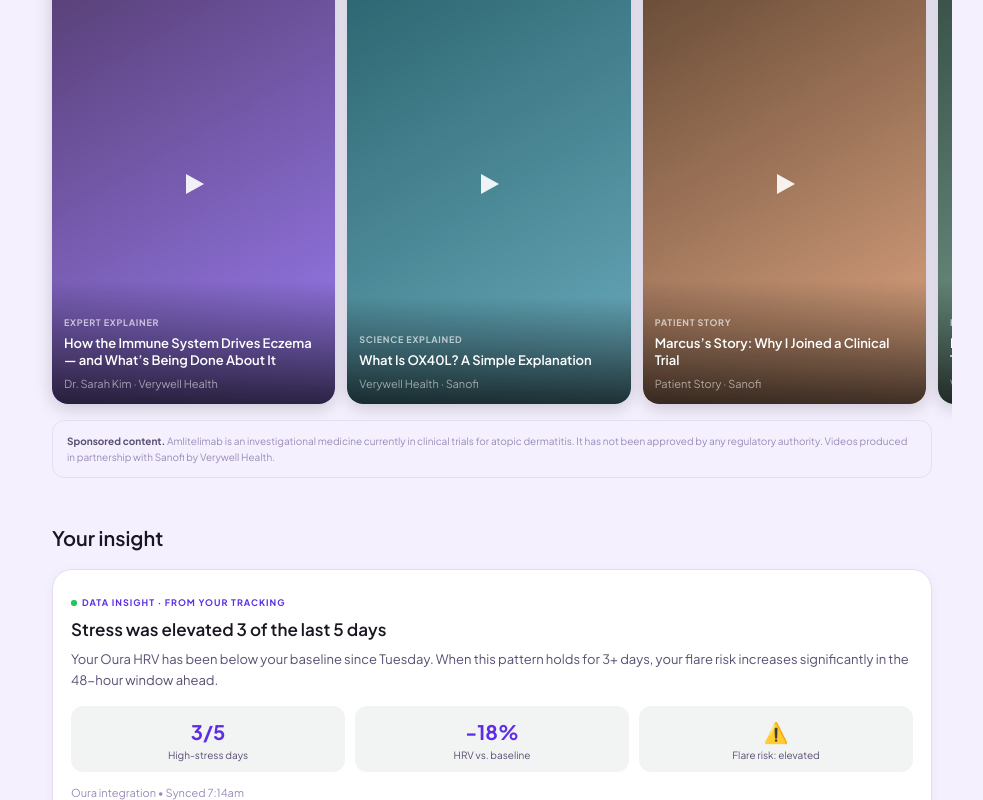
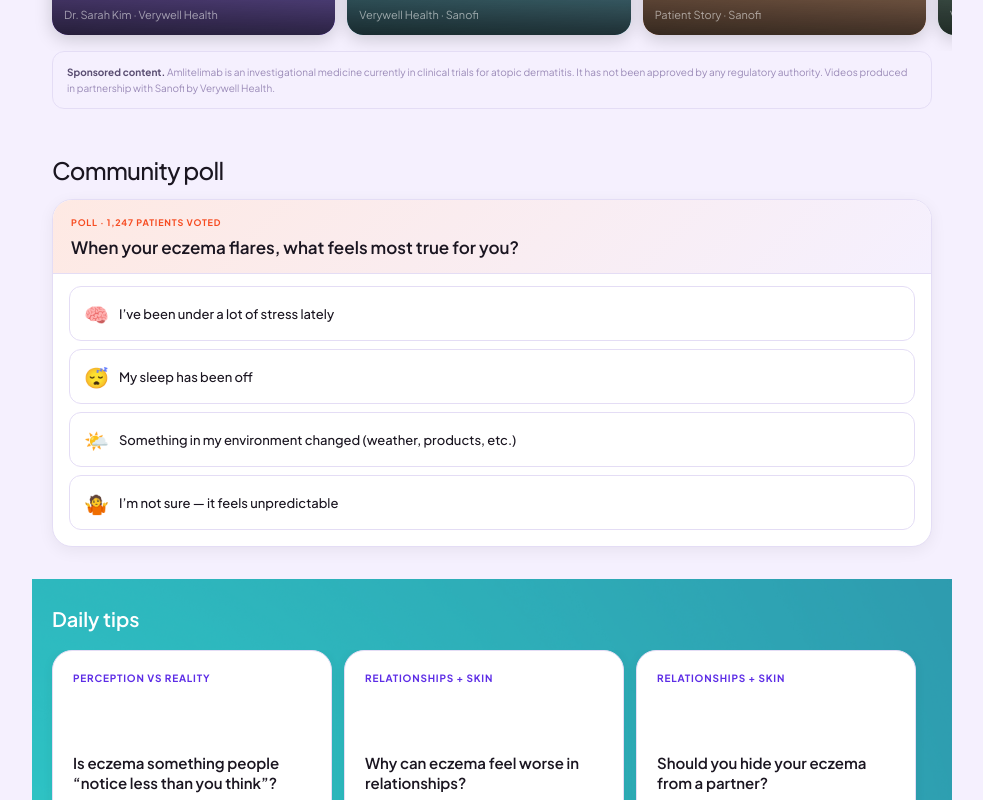
Before and after one commit to isramohamed-crypto/cardiometabolic-insights, a React (Vite) app: page / in a window 1280 px wide. Shown: the part 2060-2860 px from the top of the page, without its empty margins (148-1131 px from the left). Built offline with nearby package versions, Linux system fonts and the light colour scheme.

Commit message:
poll instead of insight

```diff
--- a/src/App.jsx
+++ b/src/App.jsx
@@ -16,6 +16,7 @@ import QuickAnswers from './components/QuickAnswers'
 import DupixentAd from './components/DupixentAd'
 import WatchNow from './components/WatchNow'
 import InsightSection from './components/InsightSection'
+import CommunityPoll from './components/CommunityPoll'
 import LearnPage from './components/LearnPage'
 import BottomNav from './components/BottomNav'
 
@@ -42,10 +43,11 @@ export default function App() {
           <ForYouNow onStartBreathe={() => setShowBreathe(true)} />
           {showBreathe && <Breathe onClose={() => setShowBreathe(false)} />}
           <SwipeLearn onLearnClick={() => setActivePage('Learn')} onStartBreathe={() => setShowBreathe(true)} />
-          <QuickAnswers />
           <DupixentAd />
           <WatchNow />
-          <InsightSection />
+          <CommunityPoll />
+          <QuickAnswers />
+          {/* <InsightSection /> */}
         </main>
       )}
 
--- /dev/null
+++ b/src/components/CommunityPoll.jsx
@@ -0,0 +1,61 @@
+import React, { useState } from 'react'
+
+const OPTIONS = [
+  { emoji: '🧠', label: 'I\u2019ve been under a lot of stress lately',                     pct: 38, fill: 'var(--color-teal-light)'  },
+  { emoji: '😴', label: 'My sleep has been off',                                            pct: 29, fill: 'var(--color-lime-light)'  },
+  { emoji: '🌤️', label: 'Something in my environment changed (weather, products, etc.)',   pct: 21, fill: 'var(--color-warm-light)'  },
+  { emoji: '🤷', label: 'I\u2019m not sure \u2014 it feels unpredictable',                 pct: 12, fill: 'var(--color-sage-light)'  },
+]
+
+export default function CommunityPoll() {
+  const [voted, setVoted] = useState(null) // index of chosen option
+
+  function vote(i) {
+    if (voted !== null) return
+    setVoted(i)
+  }
+
+  return (
+    <section className="poll-section">
+      <h2 className="poll-section__heading">Community poll</h2>
+
+      <div className="poll-card">
+        {/* Header */}
+        <div className="poll-card__head">
+          <p className="poll-card__tag">Poll &middot; 1,247 patients voted</p>
+          <p className="poll-card__q">When your eczema flares, what feels most true for you?</p>
+        </div>
+
+        {/* Options */}
+        <div className="poll-card__opts">
+          {OPTIONS.map((opt, i) => (
+            <button
+              key={i}
+              className={`poll-opt${voted === i ? ' poll-opt--chosen' : ''}${voted !== null ? ' poll-opt--revealed' : ''}`}
+              onClick={() => vote(i)}
+              disabled={voted !== null}
+            >
+              {/* Fill bar (shown after vote) */}
+              {voted !== null && (
+                <span
+                  className="poll-opt__fill"
+                  style={{ width: `${opt.pct}%`, background: opt.fill }}
+                />
+              )}
+              <span className="poll-opt__emoji">{opt.emoji}</span>
+              <span className="poll-opt__label">{opt.label}</span>
+              {voted !== null && (
+                <span className="poll-opt__pct">{opt.pct}%</span>
+              )}
+            </button>
+          ))}
+        </div>
+
+        {/* Footer */}
+        {voted !== null && (
+          <p className="poll-card__total">1,247 patients voted &middot; Your answer helps others like you</p>
+        )}
+      </div>
+    </section>
+  )
+}
--- a/src/components/InsightSection.jsx
+++ b/src/components/InsightSection.jsx
@@ -3,7 +3,7 @@ import React from 'react'
 export default function InsightSection() {
   return (
     <section className="insight-section">
-      <h3 className="insight-section__heading">Your insight</h3>
+      <h2 className="insight-section__heading">Your insight</h2>
 
       <div className="insight-card">
         <div className="insight-tag">
--- a/src/index.css
+++ b/src/index.css
@@ -2094,14 +2094,133 @@ svg { display: block; }
   white-space: nowrap;
 }
 
+/* ── Community Poll ──────────────────────────────────────── */
+.poll-section {
+  padding: var(--space-6) var(--space-5) var(--space-4);
+}
+.poll-section__heading {
+  font-family: var(--font-serif);
+  font-size: var(--font-size-2xl);
+  font-weight: 500;
+  color: var(--color-text-primary);
+  letter-spacing: -0.03em;
+  line-height: 1.1;
+  margin-bottom: var(--space-4);
+}
+.poll-card {
+  background: var(--color-surface);
+  border: 1px solid var(--color-border);
+  border-radius: 20px;
+  overflow: hidden;
+  box-shadow: 0 4px 16px rgba(0,0,0,.06);
+}
+.poll-card__head {
+  padding: 16px 18px 14px;
+  background: linear-gradient(135deg, var(--color-warm-light), var(--color-surface-2));
+  border-bottom: 1px solid var(--color-border);
+}
+.poll-card__tag {
+  font-family: var(--font-sans);
+  font-size: 9px;
+  font-weight: 700;
+  letter-spacing: 0.09em;
+  text-transform: uppercase;
+  color: var(--color-warm);
+  margin-bottom: 6px;
+}
+.poll-card__q {
+  font-family: var(--font-serif);
+  font-size: var(--font-size-lg);
+  font-weight: 600;
+  color: var(--color-text-primary);
+  line-height: 1.35;
+}
+.poll-card__opts {
+  padding: 12px 16px 16px;
+  display: flex;
+  flex-direction: column;
+  gap: 8px;
+}
+.poll-opt {
+  position: relative;
+  display: flex;
+  align-items: center;
+  gap: 10px;
+  width: 100%;
+  padding: 11px 14px;
+  border-radius: 12px;
+  border: 1px solid var(--color-border);
+  background: var(--color-surface);
+  cursor: pointer;
+  text-align: left;
+  transition: border-color .15s, box-shadow .15s;
+  overflow: hidden;
+}
+.poll-opt:not([disabled]):hover {
+  border-color: var(--color-teal);
+  box-shadow: 0 0 0 3px var(--color-teal-light);
+}
+.poll-opt[disabled] { cursor: default; }
+.poll-opt--chosen {
+  border-color: var(--color-teal) !important;
+  box-shadow: 0 0 0 2px var(--color-teal-light) !important;
+}
+.poll-opt__fill {
+  position: absolute;
+  inset: 0;
+  right: auto;
+  height: 100%;
+  border-radius: 12px;
+  opacity: 0.45;
+  animation: poll-fill .55s cubic-bezier(.4,0,.2,1) both;
+  pointer-events: none;
+}
+@keyframes poll-fill {
+  from { width: 0 !important; opacity: 0; }
+  to   { opacity: 0.45; }
+}
+.poll-opt__emoji {
+  font-size: 20px;
+  flex-shrink: 0;
+  position: relative;
+}
+.poll-opt__label {
+  flex: 1;
+  font-family: var(--font-sans);
+  font-size: var(--font-size-sm);
+  font-weight: 500;
+  color: var(--color-text-primary);
+  position: relative;
+}
+.poll-opt__pct {
+  font-family: var(--font-sans);
+  font-size: var(--font-size-sm);
+  font-weight: 700;
+  color: var(--color-text-secondary);
+  position: relative;
+  animation: fade-in .3s ease both;
+}
+.poll-card__total {
+  font-family: var(--font-sans);
+  font-size: var(--font-size-xs);
+  color: var(--color-text-muted);
+  padding: 10px 18px 16px;
+  animation: fade-in .4s ease both;
+}
+.poll-card__total--hint {
+  color: var(--color-teal);
+  font-weight: 600;
+  letter-spacing: 0.04em;
+}
+
 /* ── Insight section ─────────────────────────────────────── */
 .insight-section {
   padding: var(--space-5) var(--space-5) var(--space-2);
 }
 .insight-section__heading {
   font-family: var(--font-serif);
-  font-size: var(--font-size-xl);
-  font-weight: 600;
+  font-size: var(--font-size-2xl);
+  font-weight: 500;
   color: var(--color-text-primary);
   margin-bottom: var(--space-4);
 }
```
